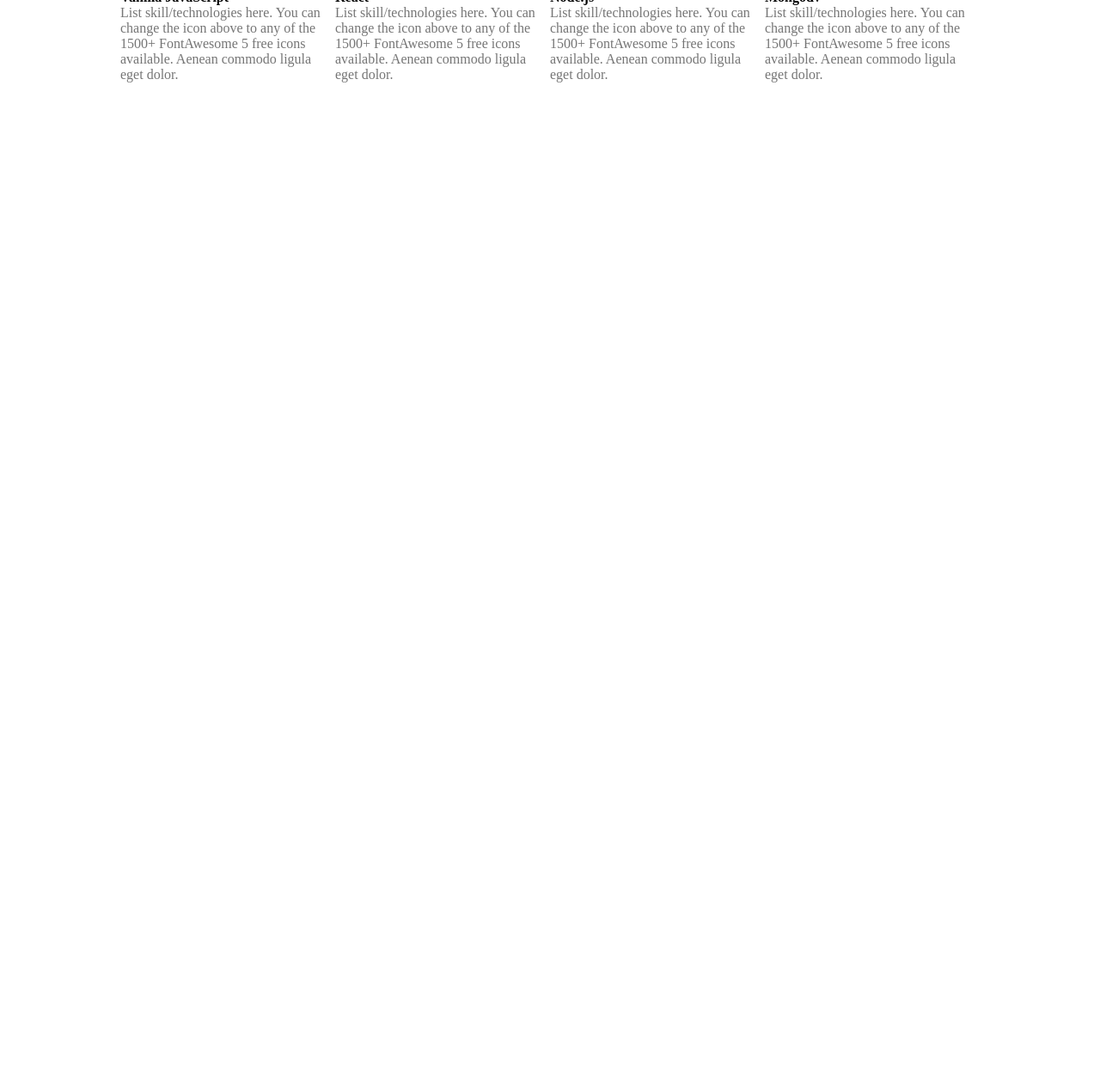
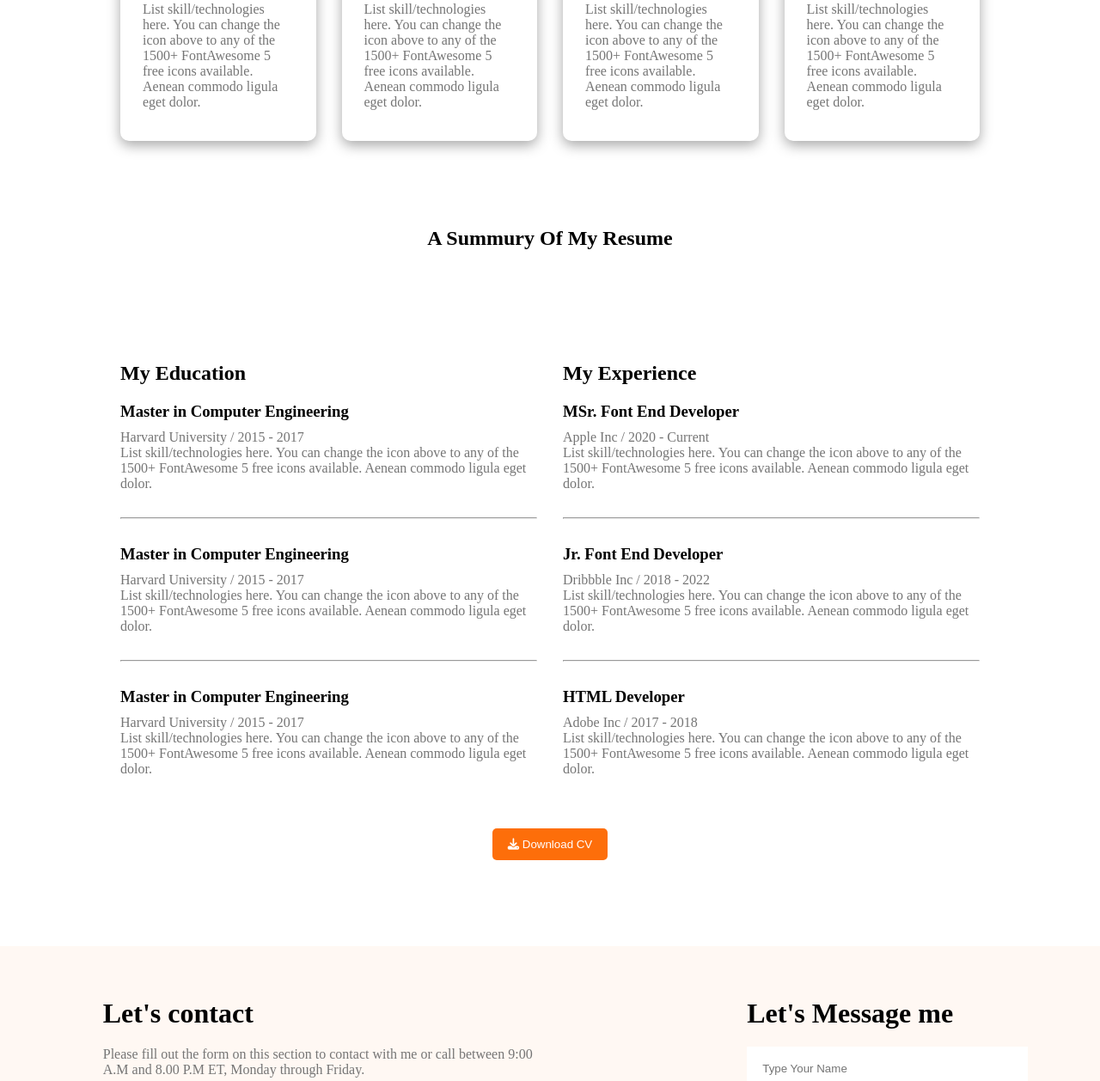
Before and after one commit to rakib3719/portfolio-model-1, a plain HTML site: page index.html in a window 1280 px wide. Shown: the part 1415-2673 px from the top of the page at 86% size. Before the commit the page ends 1521 px from the top, so only its background shows below. Drawn offline with nearby package versions, Linux system fonts and the light colour scheme.

Commit message:
final-commit

```diff
--- a/index.html
+++ b/index.html
@@ -8,6 +8,7 @@
     <link rel="preconnect" href="https://fonts.googleapis.com">
 <link rel="preconnect" href="https://fonts.gstatic.com" crossorigin>
 <link href="https://fonts.googleapis.com/css2?family=Open+Sans:ital,wght@0,300;0,400;0,500;0,600;0,700;0,800;1,300;1,400;1,500;1,600;1,700;1,800&display=swap" rel="stylesheet">
+<script src="https://kit.fontawesome.com/adb49d11a1.js" crossorigin="anonymous"></script>
     <link rel="stylesheet" href="style.css">
     <title>Portfolio-Model</title>
 </head>
@@ -41,6 +42,10 @@
 <p class="banner-intro" >Hi, I  am</p>
 <h1>Mary Hardy</h1>
 <p>Shot what able cold new see hold.Friendly as an betrayed formerly he. Morning because as to society behaved moments.</p>
+
+
+  <button style="color: white;"  class="primary-btn" >  <i class="fa-solid fa-download"></i>  Download CV</button>
+<button   class="contact-btn" > <i class="fa-solid fa-phone"></i> Contact</button>
 
 </div>
 <div class="banner-right">
@@ -154,9 +159,150 @@
 
 
 </section>
+
+
+<section>
+<div class="section-title">
+
+    <h1>A Summury Of My Resume</h1>
+
+</div>
+
+
+</section>
+
+
+<section  class="resume" >
+
+<div class="resume-info">
+
+<div class="resume-box">
+
+<h1>My Education</h1>
+<h3>Master in Computer Engineering </h3>
+<p  style="color: #757575;" >Harvard University / 2015 - 2017</p>
+
+<p style="color: #757575;" >List skill/technologies here. You can change the icon above
+    to any of the 1500+ FontAwesome 5 free icons available. Aenean commodo ligula eget dolor.</p>
+
+</div>
+
+<hr>
+<div class="resume-box">
+
+
+<h3>Master in Computer Engineering </h3>
+<p  style="color: #757575;" >Harvard University / 2015 - 2017</p>
+
+<p style="color: #757575;" >List skill/technologies here. You can change the icon above
+    to any of the 1500+ FontAwesome 5 free icons available. Aenean commodo ligula eget dolor.</p>
+
+</div>
+
+<hr>
+<div class="resume-box">
+
+
+<h3>Master in Computer Engineering </h3>
+<p  style="color: #757575;" >Harvard University / 2015 - 2017</p>
+
+<p style="color: #757575;" >List skill/technologies here. You can change the icon above
+    to any of the 1500+ FontAwesome 5 free icons available. Aenean commodo ligula eget dolor.</p>
+
+</div>
+
+
+</div>
+<div class="resume-info">
+
+<div class="resume-box">
+
+<h1>My Experience</h1>
+<h3>MSr. Font End Developer </h3>
+<p  style="color: #757575;" >Apple Inc / 2020 - Current</p>
+
+<p style="color: #757575;" >List skill/technologies here. You can change the icon above
+    to any of the 1500+ FontAwesome 5 free icons available. Aenean commodo ligula eget dolor.</p>
+
+</div>
+<hr>
+<div class="resume-box">
+
+<h3>Jr. Font End Developer </h3>
+<p  style="color: #757575;" >Dribbble Inc / 2018 - 2022</p>
+
+<p style="color: #757575;" >List skill/technologies here. You can change the icon above
+    to any of the 1500+ FontAwesome 5 free icons available. Aenean commodo ligula eget dolor.</p>
+
+</div>
+
+<hr>
+<div class="resume-box">
+
+
+<h3>HTML Developer </h3>
+<p  style="color: #757575;" >Adobe Inc / 2017 - 2018</p>
+
+<p style="color: #757575;" >List skill/technologies here. You can change the icon above
+    to any of the 1500+ FontAwesome 5 free icons available. Aenean commodo ligula eget dolor.</p>
+
+</div>
+
+
+</div>
+
+
+
+
+
+
+</section>
+<div style="text-align: center; ">
+
+<button style="color: white;margin-top: 30px; " class="primary-btn" >   <i class="fa-solid fa-download"></i> Download CV</button>
+
+</div>
+
+
+
+
+
+
 </main>
 
 
 
+<footer>
+
+
+    <div class="footer-left">
+
+<h1 style="margin-bottom: 20px;" >Let's contact</h1>
+<p style="width: 500px;" class="section-description" >Please fill out the form on this section to contact with me or call between 9:00 A.M and 8.00 P.M ET, Monday through Friday.</p>
+
+<img src="./images/icons/facebook.png" alt="">
+<img src="./images/icons/insta.png" alt="">
+<img src="./images/icons/twitter.png" alt="">
+
+    </div>
+    <div class="footer-right">
+
+<h1 style="margin-bottom: 20px;" >Let's Message me</h1>
+
+
+
+
+<input  placeholder="Type Your Name" type="text" name="" id="">
+<input placeholder="Drop Your Email" type="email" name="" id="">
+<textarea name="" id="" cols="30" rows="10">Message</textarea>
+<input style="color: white; padding: 20px 30px; " class="primary-btn" type="submit" value="submit">
+
+    </div>
+
+
+
+</footer>
+
+
 </body>
 </html>
--- a/style.css
+++ b/style.css
@@ -98,7 +98,7 @@ color: #474747;
 
 .banner-right img{
     width: 400px;
-height: 550px;
+height: 500px;
 
 }
 
@@ -109,11 +109,12 @@ padding: 0px 140px;
 
 }
 
-section{
+section, footer{
 
     margin-top: 100px;
 }
 
+/* about section style */
     .about {
         background-color: #FFF8F3;
         padding: 81px 137px;
@@ -151,15 +152,84 @@ section{
 
 }
 
+
+/* serviace section style */
 .service{
 
    display: flex;
+   gap: 30px;
 }
 
-.service-details{
+.service-details {
+    box-shadow: rgba(0, 0, 0, 0.35) 0px 5px 15px;
+    padding: 26px;
+    border-radius: 10px;
+}
+.service-details h4{
+
+    margin-top: 10px;
+    margin-bottom: 10px;
+
+}
+.service-details p{
+
+
+}
+
+
+/* resume sectiom style */
+
+.resume-box h1{
+
+    margin-bottom: 20px;
+}
+.resume-box h3{
+
+    margin-bottom: 10px;
+}
+.resume-box p{
+
+
+}
+
+.resume{
+    display: flex;
+    gap: 30px;
+}
+.resume-box{
+   margin-bottom: 30px;
+   margin-top: 30px;
+}
+
+footer{
+
+
+    display: flex;
+    gap: 10px;
+    justify-content: space-around;
+    background-color: #FFF8F3;
+    padding: 60px 0px;
+}
+
+input[type="text"], input[type="email"], textarea {
+    display: block;
+    width: 100%;
+    border: 0;
+    padding: 18px;
+    margin-bottom: 24px;
+}
+
+input, textarea{
 
 
 
 }
-.service-details h4{}
-.service-details p{}
+
+.contact-btn {
+    color: #FD6E0A;
+    background-color: #FFF8F3;
+    padding: 11px 23px;
+    border-color: #FD6E0A;
+    border-radius: 5px;
+    margin-left: 5px;
+}
```
